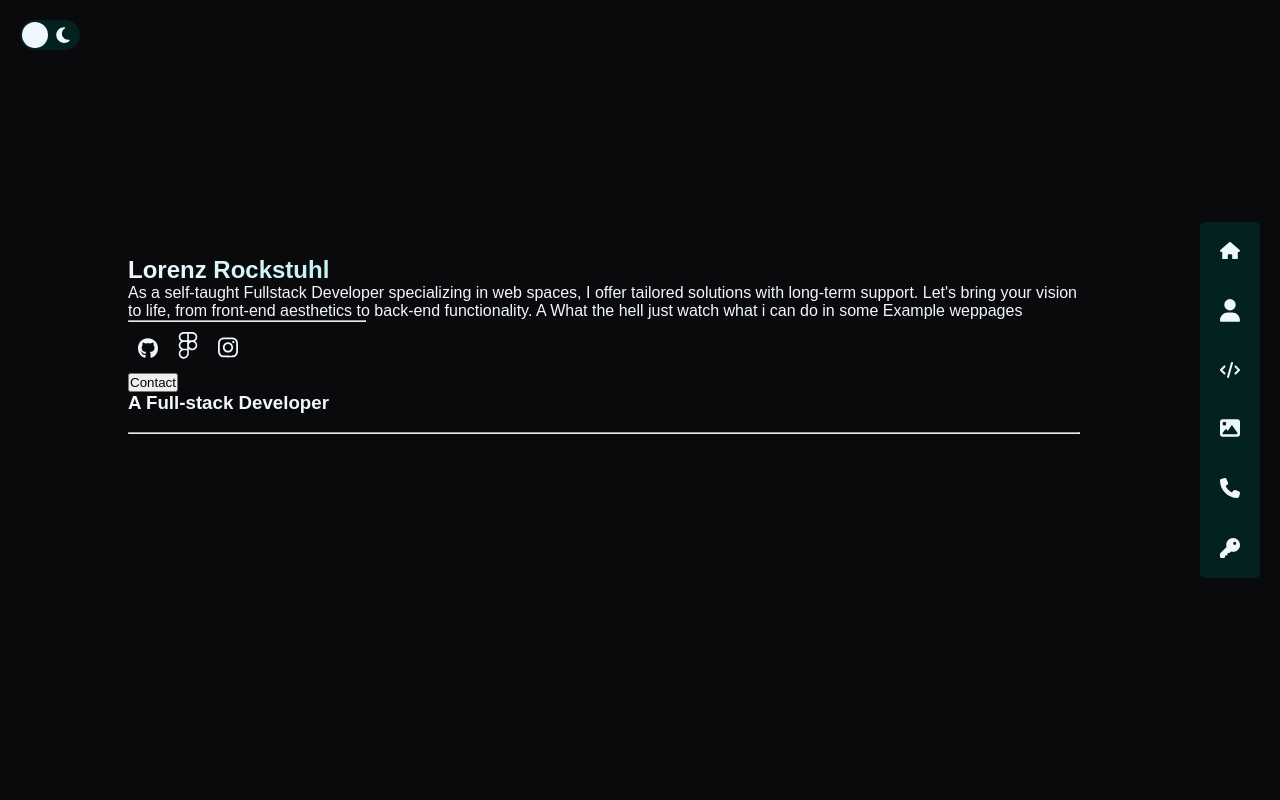
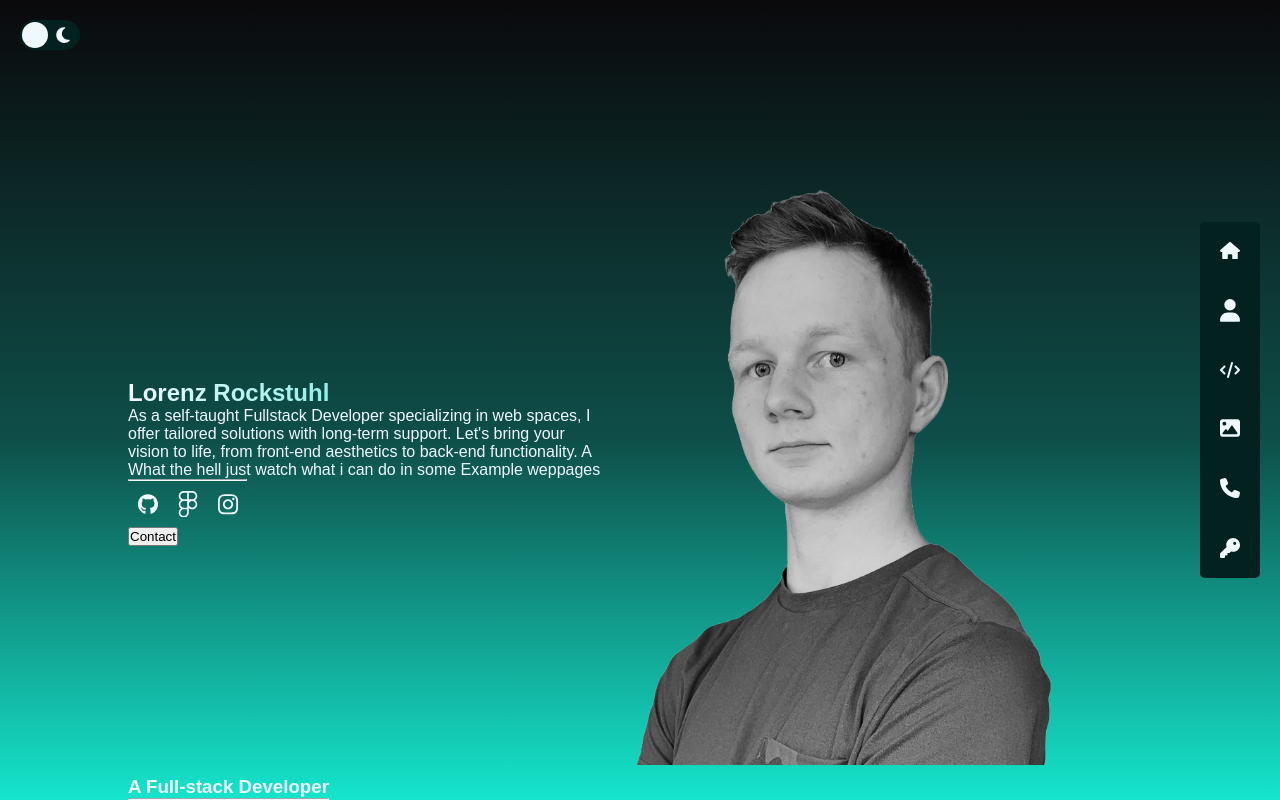
Before and after one commit to lorenzrock/Portfolio_Lorenz_Rockstuhl_v001, a React (Vite) app in the folder frontend/: page / in a window 1280 px wide. Built offline with nearby package versions, Linux system fonts and the light colour scheme.

Commit message:
tryed to style the home section

```diff
--- a/frontend/src/Home/Home.jsx
+++ b/frontend/src/Home/Home.jsx
@@ -6,21 +6,31 @@
 
 
     return(
-        <section>
+        <section id="Home">
+            <div className={styles.homeContainer}>
+                <div className={styles.leftContainer}>
                     <h2>Lorenz Rockstuhl</h2>
                     <p>
                         As a self-taught Fullstack Developer specializing in web spaces, I offer tailored solutions with long-term support. Let's bring your vision to life, from front-end aesthetics to back-end functionality. A What the hell just watch what i can do in some Example weppages
                     </p>
                     <hr className={styles.hr_1}/>
-            <div>
+                    <div className={styles.icons_container}>
                         <svg xmlns="http://www.w3.org/2000/svg" viewBox="0 0 496 512"><path d="M165.9 397.4c0 2-2.3 3.6-5.2 3.6-3.3 .3-5.6-1.3-5.6-3.6 0-2 2.3-3.6 5.2-3.6 3-.3 5.6 1.3 5.6 3.6zm-31.1-4.5c-.7 2 1.3 4.3 4.3 4.9 2.6 1 5.6 0 6.2-2s-1.3-4.3-4.3-5.2c-2.6-.7-5.5 .3-6.2 2.3zm44.2-1.7c-2.9 .7-4.9 2.6-4.6 4.9 .3 2 2.9 3.3 5.9 2.6 2.9-.7 4.9-2.6 4.6-4.6-.3-1.9-3-3.2-5.9-2.9zM244.8 8C106.1 8 0 113.3 0 252c0 110.9 69.8 205.8 169.5 239.2 12.8 2.3 17.3-5.6 17.3-12.1 0-6.2-.3-40.4-.3-61.4 0 0-70 15-84.7-29.8 0 0-11.4-29.1-27.8-36.6 0 0-22.9-15.7 1.6-15.4 0 0 24.9 2 38.6 25.8 21.9 38.6 58.6 27.5 72.9 20.9 2.3-16 8.8-27.1 16-33.7-55.9-6.2-112.3-14.3-112.3-110.5 0-27.5 7.6-41.3 23.6-58.9-2.6-6.5-11.1-33.3 2.6-67.9 20.9-6.5 69 27 69 27 20-5.6 41.5-8.5 62.8-8.5s42.8 2.9 62.8 8.5c0 0 48.1-33.6 69-27 13.7 34.7 5.2 61.4 2.6 67.9 16 17.7 25.8 31.5 25.8 58.9 0 96.5-58.9 104.2-114.8 110.5 9.2 7.9 17 22.9 17 46.4 0 33.7-.3 75.4-.3 83.6 0 6.5 4.6 14.4 17.3 12.1C428.2 457.8 496 362.9 496 252 496 113.3 383.5 8 244.8 8zM97.2 352.9c-1.3 1-1 3.3 .7 5.2 1.6 1.6 3.9 2.3 5.2 1 1.3-1 1-3.3-.7-5.2-1.6-1.6-3.9-2.3-5.2-1zm-10.8-8.1c-.7 1.3 .3 2.9 2.3 3.9 1.6 1 3.6 .7 4.3-.7 .7-1.3-.3-2.9-2.3-3.9-2-.6-3.6-.3-4.3 .7zm32.4 35.6c-1.6 1.3-1 4.3 1.3 6.2 2.3 2.3 5.2 2.6 6.5 1 1.3-1.3 .7-4.3-1.3-6.2-2.2-2.3-5.2-2.6-6.5-1zm-11.4-14.7c-1.6 1-1.6 3.6 0 5.9 1.6 2.3 4.3 3.3 5.6 2.3 1.6-1.3 1.6-3.9 0-6.2-1.4-2.3-4-3.3-5.6-2z"/></svg>
                         <svg xmlns="http://www.w3.org/2000/svg" viewBox="0 0 384 512"><path d="M14 95.8C14 42.9 56.9 0 109.8 0H274.2C327.1 0 370 42.9 370 95.8C370 129.3 352.8 158.8 326.7 175.9C352.8 193 370 222.5 370 256C370 308.9 327.1 351.8 274.2 351.8H272.1C247.3 351.8 224.7 342.4 207.7 326.9V415.2C207.7 468.8 163.7 512 110.3 512C57.5 512 14 469.2 14 416.2C14 382.7 31.2 353.2 57.2 336.1C31.2 319 14 289.5 14 256C14 222.5 31.2 193 57.2 175.9C31.2 158.8 14 129.3 14 95.8zM176.3 191.6H109.8C74.2 191.6 45.4 220.4 45.4 256C45.4 291.4 74 320.2 109.4 320.4C109.5 320.4 109.7 320.4 109.8 320.4H176.3V191.6zM207.7 256C207.7 291.6 236.5 320.4 272.1 320.4H274.2C309.7 320.4 338.6 291.6 338.6 256C338.6 220.4 309.7 191.6 274.2 191.6H272.1C236.5 191.6 207.7 220.4 207.7 256zM109.8 351.8C109.7 351.8 109.5 351.8 109.4 351.8C74 352 45.4 380.8 45.4 416.2C45.4 451.7 74.6 480.6 110.3 480.6C146.6 480.6 176.3 451.2 176.3 415.2V351.8H109.8zM109.8 31.4C74.2 31.4 45.4 60.2 45.4 95.8C45.4 131.4 74.2 160.2 109.8 160.2H176.3V31.4H109.8zM207.7 160.2H274.2C309.7 160.2 338.6 131.4 338.6 95.8C338.6 60.2 309.7 31.4 274.2 31.4H207.7V160.2z"/></svg>
                         <svg xmlns="http://www.w3.org/2000/svg" viewBox="0 0 448 512"><path d="M224.1 141c-63.6 0-114.9 51.3-114.9 114.9s51.3 114.9 114.9 114.9S339 319.5 339 255.9 287.7 141 224.1 141zm0 189.6c-41.1 0-74.7-33.5-74.7-74.7s33.5-74.7 74.7-74.7 74.7 33.5 74.7 74.7-33.6 74.7-74.7 74.7zm146.4-194.3c0 14.9-12 26.8-26.8 26.8-14.9 0-26.8-12-26.8-26.8s12-26.8 26.8-26.8 26.8 12 26.8 26.8zm76.1 27.2c-1.7-35.9-9.9-67.7-36.2-93.9-26.2-26.2-58-34.4-93.9-36.2-37-2.1-147.9-2.1-184.9 0-35.8 1.7-67.6 9.9-93.9 36.1s-34.4 58-36.2 93.9c-2.1 37-2.1 147.9 0 184.9 1.7 35.9 9.9 67.7 36.2 93.9s58 34.4 93.9 36.2c37 2.1 147.9 2.1 184.9 0 35.9-1.7 67.7-9.9 93.9-36.2 26.2-26.2 34.4-58 36.2-93.9 2.1-37 2.1-147.8 0-184.8zM398.8 388c-7.8 19.6-22.9 34.7-42.6 42.6-29.5 11.7-99.5 9-132.1 9s-102.7 2.6-132.1-9c-19.6-7.8-34.7-22.9-42.6-42.6-11.7-29.5-9-99.5-9-132.1s-2.6-102.7 9-132.1c7.8-19.6 22.9-34.7 42.6-42.6 29.5-11.7 99.5-9 132.1-9s102.7-2.6 132.1 9c19.6 7.8 34.7 22.9 42.6 42.6 11.7 29.5 9 99.5 9 132.1s2.7 102.7-9 132.1z"/></svg>
                     </div>
                     <button>Contact</button>
+                </div>
+
+                <div className={styles.rightContainer}>
+                    <img src="src/assets/Profile_img/Lorenz_Rockstuhl_Profile_IMG.png" alt="Profile_img" />
+                </div>
+            </div>
+            <div className={styles.bottomContainer}>
                 <h3>A Full-stack Developer</h3>
-            <img src="" alt="" />
                 <hr className={styles.hr_2}/>
+            </div>
+
 
         </section>
     )
--- a/frontend/src/Home/Home.module.css
+++ b/frontend/src/Home/Home.module.css
@@ -1,18 +1,46 @@
 section {
+    height: 100vh;
+    width: 100vw;
+    padding-top: 20vh;
+    padding-bottom: 20vh;
+    padding-left: 10vw;
+    padding-right: 200px;
+    overflow: hidden;
+    background: var(--gradient-color-1);
+    background: linear-gradient(0deg, var(--gradient-color-2) 0%, var(--gradient-color-3) 45%, var(--gradient-color-4) 100%);
+
     position: relative;
+}
+img {
+    display: block;
     width: 100%;
-    height: 100vh;
-    background-color: var(--color-background);
-    padding-top: 20%;
-    padding-bottom: 20%;
-    padding-left: 10%;
-    padding-right: 200px; /* i need somthing to calculate it or just use %*/
+    height: 100%;
+    object-fit: contain;
 }
 .hr_1 {
     width: 25%;
 }
-.hr_2 {
-    display: block;
-    width: 100%;
-    bottom: 0px;
+.icons_container {
+    display: flex;
+    justify-content: space-between;
+    width: fit-content;
 }
+.homeContainer {
+    display: flex;
+    flex-wrap: wrap;
+    align-items: center;
+}
+.leftContainer, .rightContainer {
+
+    min-width: 150px;
+    height: fit-content;
+    width: 50%;
+    overflow: hidden;
+}
+.rightContainer {
+
+}
+.bottomContainer{
+    position: absolute;
+    bottom: 0;
+}
--- a/frontend/src/index.css
+++ b/frontend/src/index.css
@@ -21,6 +21,14 @@
     --color-background1: #03221F;
     --color-primary: #15E5CC;
     --color-icons: #F0F8FF;
+    --color-lines: #F0F8FF;
+
+    /* Background gradient colors */
+    --gradient-color-1: rgb(21,229,204);
+    --gradient-color-2: rgba(21,229,204,1);
+    --gradient-color-3: rgba(14,79,73,1);
+    --gradient-color-4: rgba(10,9,12,1);
+
 }
 body.light {
     --color-text: #00080F;
@@ -30,6 +38,12 @@
     --color-primary: #3EA7D0;
     --color-icons: #00080F;
     --color-lines: #00080F;
+
+    /* Background gradient colors */
+    --gradient-color-1: #3EA7D0;
+    --gradient-color-2: #1F5468;
+    --gradient-color-3: #3EA7D0;
+    --gradient-color-4: #F0F8FF;
 }
 .app {
     font-size: 12px;
@@ -57,3 +71,6 @@
 p {
     color: var(--color-text);
 }
+hr {
+    border-color: var(--color-lines);
+}
--- a/frontend/src/nav/Nav.jsx
+++ b/frontend/src/nav/Nav.jsx
@@ -8,7 +8,7 @@
     return (
         <header>
             <nav>
-                <a href="#" /* Home */><svg className={styles.icons} xmlns="http://www.w3.org/2000/svg" viewBox="0 0 576 512"><path d="M575.8 255.5c0 18-15 32.1-32 32.1h-32l.7 160.2c0 2.7-.2 5.4-.5 8.1V472c0 22.1-17.9 40-40 40H456c-1.1 0-2.2 0-3.3-.1c-1.4 .1-2.8 .1-4.2 .1H416 392c-22.1 0-40-17.9-40-40V448 384c0-17.7-14.3-32-32-32H256c-17.7 0-32 14.3-32 32v64 24c0 22.1-17.9 40-40 40H160 128.1c-1.5 0-3-.1-4.5-.2c-1.2 .1-2.4 .2-3.6 .2H104c-22.1 0-40-17.9-40-40V360c0-.9 0-1.9 .1-2.8V287.6H32c-18 0-32-14-32-32.1c0-9 3-17 10-24L266.4 8c7-7 15-8 22-8s15 2 21 7L564.8 231.5c8 7 12 15 11 24z"/></svg><span>Home</span></a>
+                <a href="#Home" /* Home */><svg className={styles.icons} xmlns="http://www.w3.org/2000/svg" viewBox="0 0 576 512"><path d="M575.8 255.5c0 18-15 32.1-32 32.1h-32l.7 160.2c0 2.7-.2 5.4-.5 8.1V472c0 22.1-17.9 40-40 40H456c-1.1 0-2.2 0-3.3-.1c-1.4 .1-2.8 .1-4.2 .1H416 392c-22.1 0-40-17.9-40-40V448 384c0-17.7-14.3-32-32-32H256c-17.7 0-32 14.3-32 32v64 24c0 22.1-17.9 40-40 40H160 128.1c-1.5 0-3-.1-4.5-.2c-1.2 .1-2.4 .2-3.6 .2H104c-22.1 0-40-17.9-40-40V360c0-.9 0-1.9 .1-2.8V287.6H32c-18 0-32-14-32-32.1c0-9 3-17 10-24L266.4 8c7-7 15-8 22-8s15 2 21 7L564.8 231.5c8 7 12 15 11 24z"/></svg><span>Home</span></a>
                 <a href="#" /* About */><svg className={styles.icons} xmlns="http://www.w3.org/2000/svg" viewBox="0 0 448 512"><path d="M224 256A128 128 0 1 0 224 0a128 128 0 1 0 0 256zm-45.7 48C79.8 304 0 383.8 0 482.3C0 498.7 13.3 512 29.7 512H418.3c16.4 0 29.7-13.3 29.7-29.7C448 383.8 368.2 304 269.7 304H178.3z"/></svg><span>About</span></a>
                 <a href="#" /* Skills */><svg className={styles.icons} xmlns="http://www.w3.org/2000/svg" viewBox="0 0 640 512"><path d="M392.8 1.2c-17-4.9-34.7 5-39.6 22l-128 448c-4.9 17 5 34.7 22 39.6s34.7-5 39.6-22l128-448c4.9-17-5-34.7-22-39.6zm80.6 120.1c-12.5 12.5-12.5 32.8 0 45.3L562.7 256l-89.4 89.4c-12.5 12.5-12.5 32.8 0 45.3s32.8 12.5 45.3 0l112-112c12.5-12.5 12.5-32.8 0-45.3l-112-112c-12.5-12.5-32.8-12.5-45.3 0zm-306.7 0c-12.5-12.5-32.8-12.5-45.3 0l-112 112c-12.5 12.5-12.5 32.8 0 45.3l112 112c12.5 12.5 32.8 12.5 45.3 0s12.5-32.8 0-45.3L77.3 256l89.4-89.4c12.5-12.5 12.5-32.8 0-45.3z"/></svg><span>Skills</span></a>
                 <a href="#" /* Gallery */><svg className={styles.icons} xmlns="http://www.w3.org/2000/svg" viewBox="0 0 512 512"><path d="M0 96C0 60.7 28.7 32 64 32H448c35.3 0 64 28.7 64 64V416c0 35.3-28.7 64-64 64H64c-35.3 0-64-28.7-64-64V96zM323.8 202.5c-4.5-6.6-11.9-10.5-19.8-10.5s-15.4 3.9-19.8 10.5l-87 127.6L170.7 297c-4.6-5.7-11.5-9-18.7-9s-14.2 3.3-18.7 9l-64 80c-5.8 7.2-6.9 17.1-2.9 25.4s12.4 13.6 21.6 13.6h96 32H424c8.9 0 17.1-4.9 21.2-12.8s3.6-17.4-1.4-24.7l-120-176zM112 192a48 48 0 1 0 0-96 48 48 0 1 0 0 96z"/></svg><span>Gallery</span></a>
```
Also changed, not shown: frontend/src/assets/Profile_img/Lorenz_Rockstuhl_Profile_IMG.png (added). Lines whose indentation alone changed are shown as unchanged.
